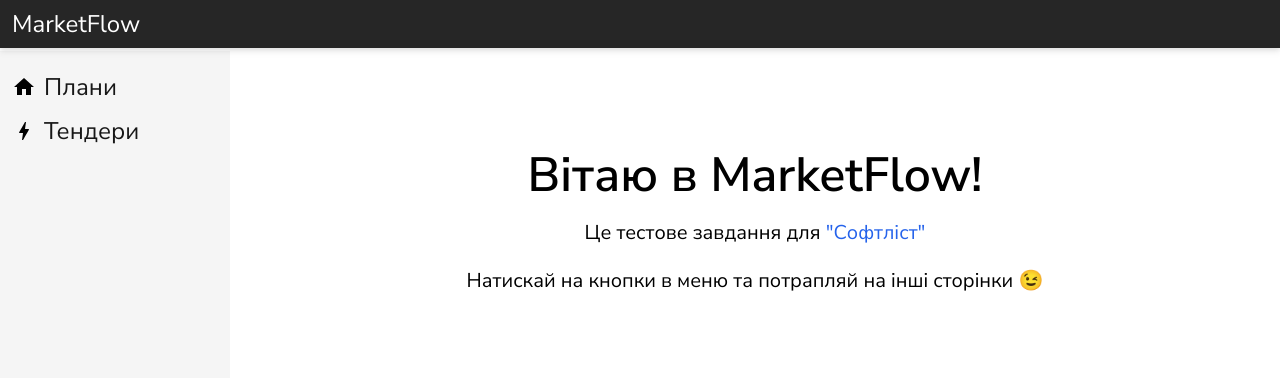
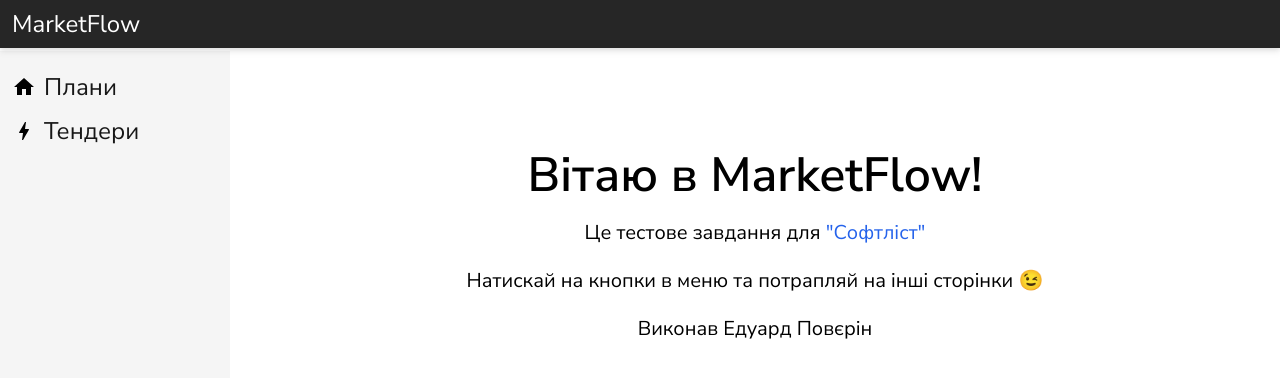
Before and after one commit to NightWanderer2004/charts_prozorro, a React (Create React App) app: page / in a window 1280 px wide. Shown: the top 378 px of the page. Built offline with nearby package versions, Linux system fonts and the light colour scheme.

Commit message:
update text

```diff
--- a/src/routes/WelcomePage.jsx
+++ b/src/routes/WelcomePage.jsx
@@ -8,6 +8,7 @@ const WelcomePage = () => {
             Це тестове завдання для <span>"Софтліст"</span>
          </p>
          <p className={s.text}>Натискай на кнопки в меню та потрапляй на iншi сторiнки 😉</p>
+         <p className={s.text}>Виконав Едуард Повєрін</p>
       </div>
    )
 }
```
